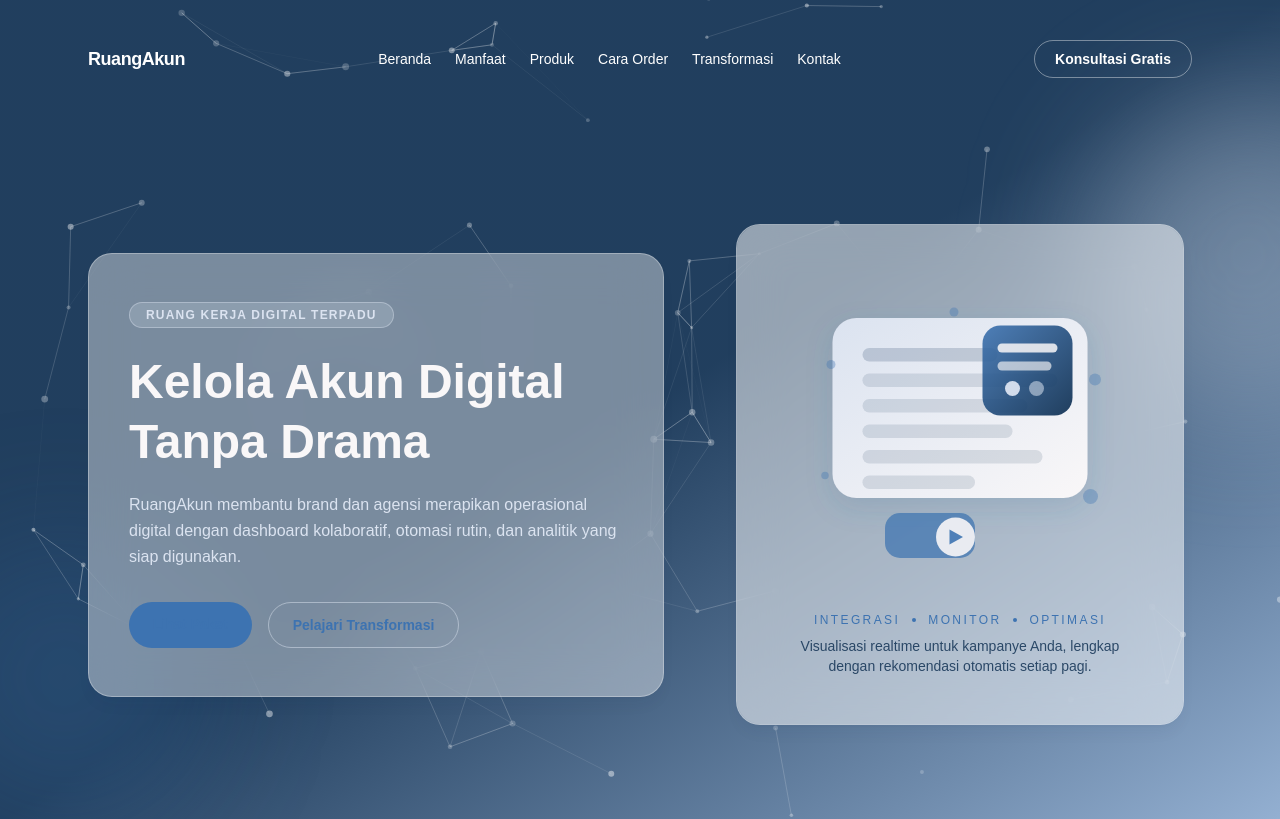
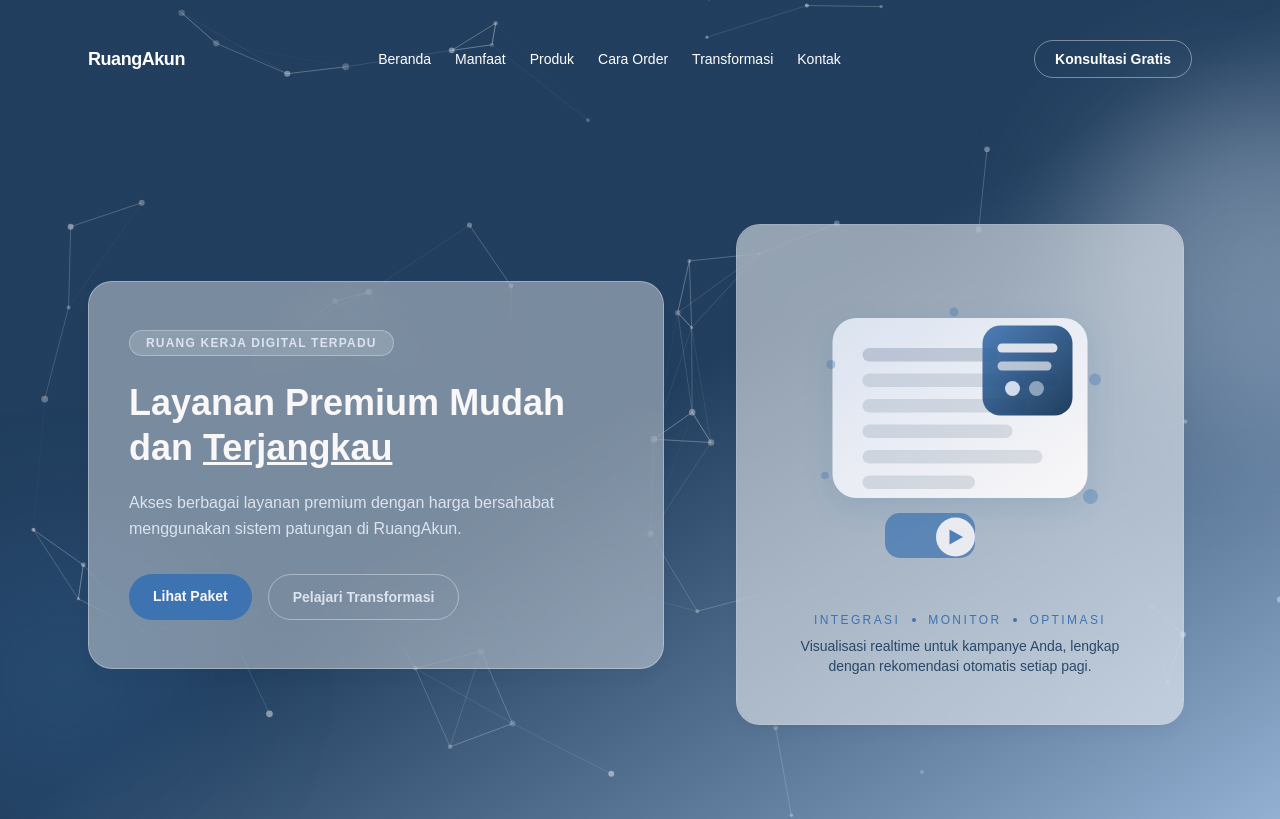
Before and after one commit to abdul-zacky/ruangakun, a Next.js app: page / in a window 1280 px wide. Shown: the top 819 px of the page. Built offline with nearby package versions, Linux system fonts and the light colour scheme.

Commit message:
fix: invisible button

```diff
--- a/src/app/page.js
+++ b/src/app/page.js
@@ -212,22 +212,22 @@ export default function Home() {
               <span className="inline-flex items-center gap-2 rounded-full border border-[#DBE3F0]/40 bg-[#DBE3F0]/20 px-4 py-1 text-xs font-semibold uppercase tracking-widest text-[#DBE3F0]">
                 Ruang kerja digital terpadu
               </span>
-              <h1 className="mt-6 text-4xl font-bold leading-tight md:text-5xl">
-                Kelola Akun Digital Tanpa Drama
+              <h1 className="mt-6 text-4xl font-bold leading-tight md:text-4xl">
+                Layanan Premium <span className="">Mudah</span> dan <span className="underline">Terjangkau</span>
               </h1>
               <p className="mt-5 text-base leading-relaxed text-[#DBE3F0]">
-                RuangAkun membantu brand dan agensi merapikan operasional digital dengan dashboard kolaboratif, otomasi rutin, dan analitik yang siap digunakan.
+                Akses berbagai layanan premium dengan harga bersahabat menggunakan sistem patungan di RuangAkun.
               </p>
               <div className="mt-8 flex flex-col gap-4 sm:flex-row">
                 <a
                   href="#produk"
-                  className="rounded-full bg-[#3D73B1] px-6 py-3 text-center text-sm font-semibold text-white transition-colors hover:bg-[#F9F7F8] hover:text-[#092A4D]"
+                  className="rounded-full bg-[#3D73B1] px-6 py-3 text-center text-sm font-semibold text-[#F9F7F8]! transition-colors hover:bg-[#F9F7F8] hover:text-[#092A4D]!"
                 >
                   Lihat Paket
                 </a>
                 <a
                   href="#transformasi"
-                  className="rounded-full border border-[#DBE3F0]/50 px-6 py-3 text-center text-sm font-semibold text-[#DBE3F0] transition-colors hover:bg-[#DBE3F0]/20"
+                  className="rounded-full border border-[#DBE3F0]/50 px-6 py-3 text-center text-sm font-semibold text-[#DBE3F0]! transition-colors hover:bg-[#DBE3F0]/20"
                 >
                   Pelajari Transformasi
                 </a>
```
